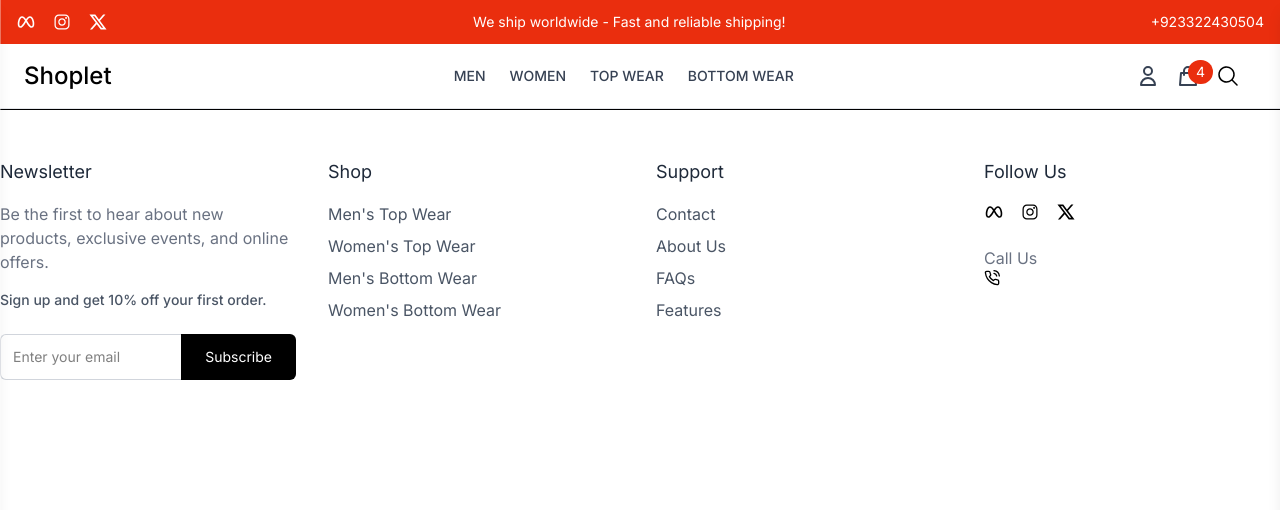
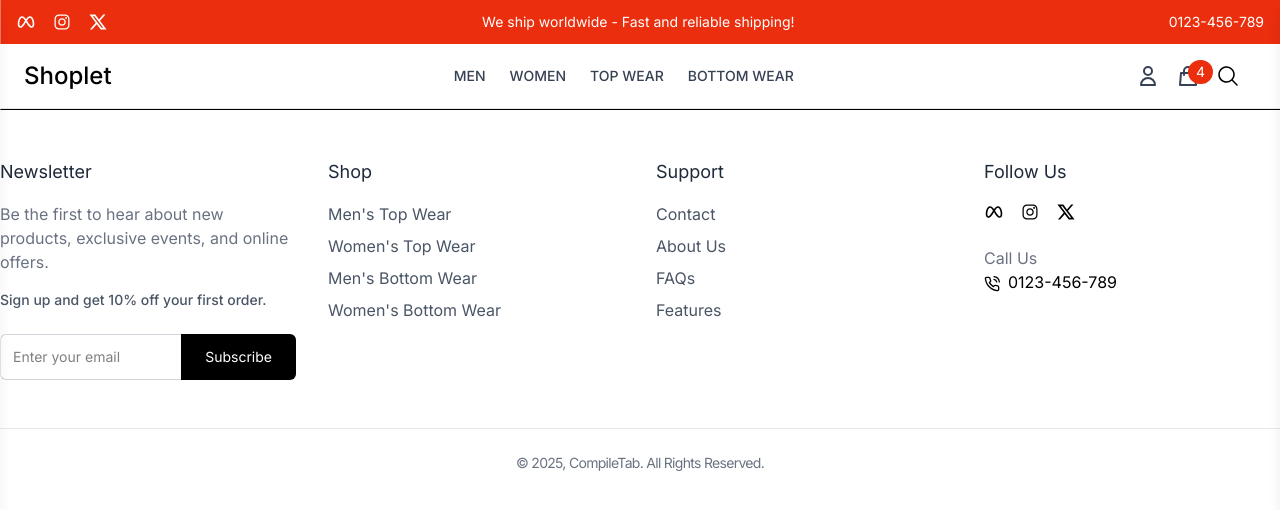
Before and after one commit to M-AmanSiddiqui/Full-Stack-E-Commerce, a React (Vite) app: page / in a window 1280 px wide. Shown: the top 510 px of the page. Built offline with nearby package versions, Linux system fonts and the light colour scheme.

Commit message:
Footer Section Completed

```diff
--- a/src/components/Common/Footer.jsx
+++ b/src/components/Common/Footer.jsx
@@ -116,10 +116,17 @@ import { FiPhoneCall } from 'react-icons/fi';
     </Link>
    </div>
 <p className='text-gray-500'>Call Us</p>
-<p><FiPhoneCall /></p>
+<p><FiPhoneCall  className='inline-block mr-2'/>0123-456-789</p>
+</div>
 </div>
 
-  </div>
+{/* Footer Bottom */}
+<div className="container mx-auto mt-12 px-4 lg:px-0 border-t border-gray-200 pt-6">
+  <p className="text-gray-500 text-sm tracking-tighter text-center">
+    © 2025, CompileTab. All Rights Reserved.
+  </p>
+</div>
+
 </footer>
 
   )
--- a/src/components/Layout/Topbar.jsx
+++ b/src/components/Layout/Topbar.jsx
@@ -24,7 +24,7 @@ import { Link } from 'react-router-dom';
         <span>We ship worldwide - Fast and reliable shipping!</span>
      </div>
      <div className='text-sm hidden md:block'>
-        <Link to="+923322430504" className='hover:text-gray-300'>+923322430504</Link>
+        <Link to="#" className='hover:text-gray-300'>0123-456-789</Link>
      </div>
      </div>
     </div>
```
